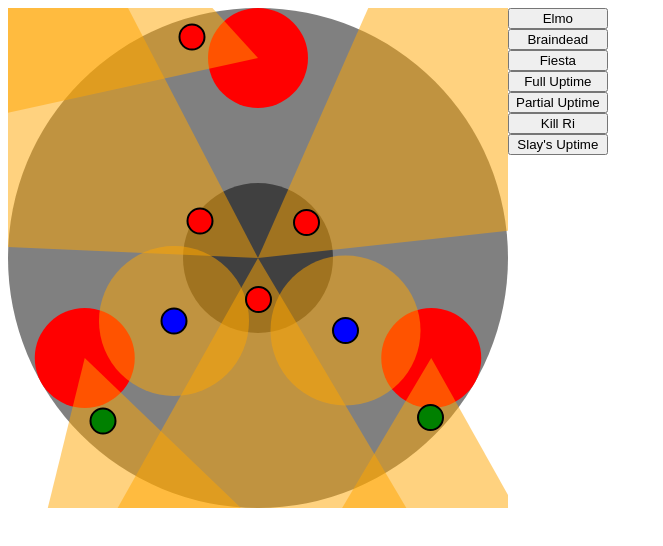
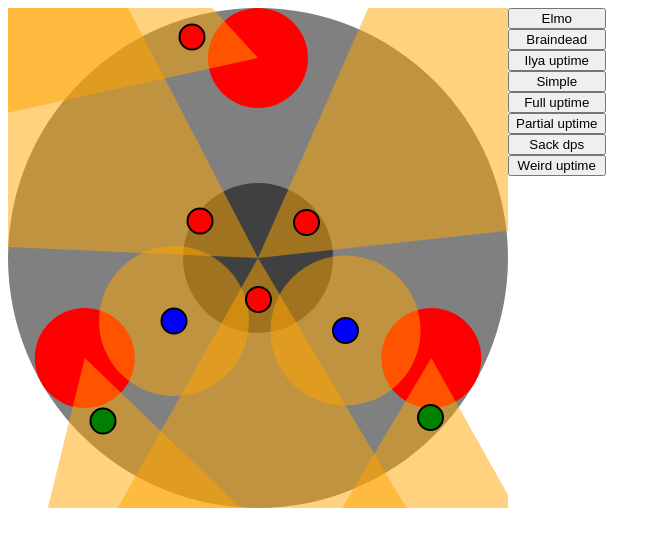
Before and after one commit to slayorg/p3s_planner, a website built with Parcel: page app/index.html in a window 1280 px wide. Shown: the whole page, without its empty margins (0-663 px from the left). Built offline with nearby package versions, Linux system fonts and the light colour scheme.

Commit message:
Added ilya strat, renamed others

```diff
--- a/app/index.ts
+++ b/app/index.ts
@@ -144,11 +144,12 @@ function loadData(data: number[]){
     const strats = {
         "Elmo": [-2.2,3.96,1.98,3.86,-2.32,-6.04,-2.74,-4.86,-2.72,-6.88,-1.74,-5.1,2.76,-7.68,-3.66,-6.1],
         "Braindead": [-0.12,2.88,-0.14,2.58,-3.24,-7.8,3.86,-3.5,3.28,-3.08,2.82,-2.7,5.92,6.76,-5.98,6.14],
-        "Fiesta": [-3.36,2.52,3.5,2.9,-6.2,6.52,6.9,6.38,-2.64,-8.84,0.02,1.66,-2.32,-1.48,1.94,-1.42],
-        "Full Uptime": [-3.48,-1.24,3.34,-0.7,0.96,3.88,0.9,3.9,0.8,3.68,0.82,4.06,0.96,3.6,0.86,3.66],
-        "Partial Uptime": [0.12,2.28,0.18,2.46,3.64,2,8.5,-4.22,3.4,1.68,-3.18,1.38,5.68,1.04,-3.02,5.46],
-        "Kill Ri": [-2.04,3.48,2.42,3.34,-1.48,-3.32,2.1,-2.7,7.44,1.44,-2.46,-1.3,1.24,-9.72,-7.14,0.82],
-        "Slay's Uptime": [-1.8,2.64,1.82,2.86,-3.68,-3.88,7.1,1.62,2.6,-0.84,-0.42,-2.26,1.4,-2.12,-2.58,6.78]
+        "Ilya uptime": [1.84,-3.28,0.1,3.54,-2.68,-3,-2.42,-3.06,-2.56,-3.32,-2.38,-3.1,-2.68,-3.28,-2.42,-3.1],
+        "Simple": [-3.36,2.52,3.5,2.9,-6.2,6.52,6.9,6.38,-2.64,-8.84,0.02,1.66,-2.32,-1.48,1.94,-1.42],
+        "Full uptime": [-3.48,-1.24,3.34,-0.7,0.96,3.88,0.9,3.9,0.8,3.68,0.82,4.06,0.96,3.6,0.86,3.66],
+        "Partial uptime": [0.12,2.28,0.18,2.46,3.64,2,8.5,-4.22,3.4,1.68,-3.18,1.38,5.68,1.04,-3.02,5.46],
+        "Sack dps": [-2.04,3.48,2.42,3.34,-1.48,-3.32,2.1,-2.7,7.44,1.44,-2.46,-1.3,1.24,-9.72,-7.14,0.82],
+        "Weird uptime": [-1.8,2.64,1.82,2.86,-3.68,-3.88,7.1,1.62,2.6,-0.84,-0.42,-2.26,1.4,-2.12,-2.58,6.78]
     };
 
     const buttonContainer = document.getElementById("buttons");
@@ -170,10 +171,10 @@ function loadData(data: number[]){
         if(values && values.length === players.length * 2){
             loadData(values);
         } else {
-            loadData(strats.Fiesta);
+            loadData(strats.Simple);
         }
     } else {
-        loadData(strats.Fiesta);
+        loadData(strats.Simple);
     }
 })();
 
```
Also changed, not shown: dist/index.html, 4 other files.
